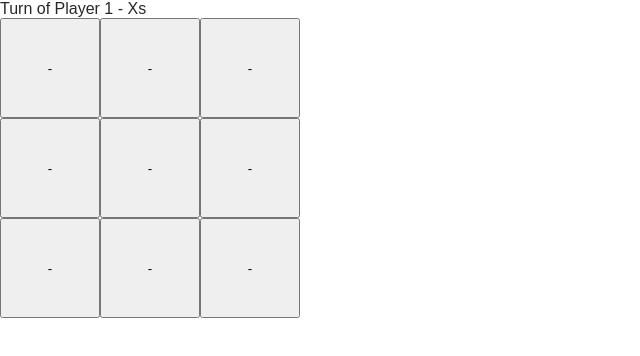
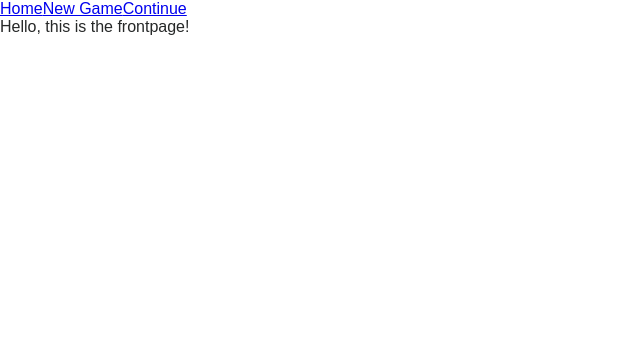
Before and after one commit to ebarra/TicTacToe_React_Redux, a React (Create React App) app: page / in a window 1280 px wide. Shown: the top 356 px of the page, without its empty margins (0-640 px from the left). Built offline with nearby package versions, Linux system fonts and the light colour scheme.

Commit message:
version working

```diff
--- a/package.json
+++ b/package.json
@@ -5,6 +5,7 @@
   "dependencies": {
     "react": "^16.2.0",
     "react-dom": "^16.2.0",
+    "react-router-dom": "^4.3.1",
     "react-scripts": "1.1.1"
   },
   "scripts": {
--- a/src/components/App.jsx
+++ b/src/components/App.jsx
@@ -1,43 +1,15 @@
 import React from 'react';
 import Header from './Header.jsx';
-import Board from './Board.jsx';
-
-const PLAYERX = "Player 1 - Xs";
-const PLAYER0 = "Player 2 - 0s";
+import Main from './Main.jsx';
 
 export default class App extends React.Component {
-  constructor(props) {
-    super(props);
-    this.state = {
-        turn: PLAYERX,
-        values: [
-        ['-', '-', '-'],
-        ['-', '-', '-'],
-        ['-', '-', '-'],
-        ],
-    };
-    this.appClick = this.appClick.bind(this);
+
+    render() {
+        return(
+          <div>
+            <Header />
+            <Main />
+          </div>
+        );
     }
-
-    appClick(rowNumber, columnNumber) {
-        let valuesCopy = JSON.parse(JSON.stringify(this.state.values));
-        let newMovement = this.state.turn === PLAYERX ? 'X' : '0';
-        valuesCopy[rowNumber][columnNumber] = newMovement;
-        this.setState({
-            turn: this.state.turn === PLAYERX ? PLAYER0 : PLAYERX,
-            values: valuesCopy,
-        });
-    }
-
-  render() {
-    let text = "Turn of " + this.state.turn;
-
-    return (
-      <div>
-        <Header text={text}/>
-        <Board values={this.state.values}  appClick={this.appClick}/>
-      </div>
-    );
 }
-
-}
--- a/src/components/Header.jsx
+++ b/src/components/Header.jsx
@@ -1,10 +1,13 @@
 import React from 'react';
+import { NavLink } from 'react-router-dom'
 
 export default class Header extends React.Component {
     render() {
         return (
-          <header className="header">
-            {this.props.text}
+          <header>
+                <NavLink exact to="/">Home</NavLink>
+                <NavLink exact to="/new">New Game</NavLink>
+                <NavLink exact to="/continue">Continue</NavLink>
           </header>
         );
     }
--- /dev/null
+++ b/src/components/Home.jsx
@@ -0,0 +1,10 @@
+import React from 'react';
+
+export default class Home extends React.Component {
+    render() {
+        return (
+          <div>Hello, this is the frontpage!</div>
+        );
+    }
+
+}
--- /dev/null
+++ b/src/components/Main.jsx
@@ -0,0 +1,19 @@
+import React from 'react';
+import { Switch, Route } from 'react-router-dom';
+import Game from './Tictactoe/Game';
+import Home from './Home';
+
+export default class Main extends React.Component {
+    render() {
+        return (
+          <main>
+            <Switch>
+              <Route exact path='/' component={Home}/>
+              <Route path='/new' component={Game}/>
+              <Route path='/continue' component={Game}/>
+            </Switch>
+          </main>
+        );
+    }
+
+}
--- /dev/null
+++ b/src/components/Tictactoe/Game.jsx
@@ -0,0 +1,43 @@
+import React from 'react';
+import Header from './Header.jsx';
+import Board from './Board.jsx';
+
+const PLAYERX = "Player 1 - Xs";
+const PLAYER0 = "Player 2 - 0s";
+
+export default class Game extends React.Component {
+  constructor(props) {
+    super(props);
+    this.state = {
+        turn: PLAYERX,
+        values: [
+        ['-', '-', '-'],
+        ['-', '-', '-'],
+        ['-', '-', '-'],
+        ],
+    };
+    this.appClick = this.appClick.bind(this);
+    }
+
+    appClick(rowNumber, columnNumber) {
+        let valuesCopy = JSON.parse(JSON.stringify(this.state.values));
+        let newMovement = this.state.turn === PLAYERX ? 'X' : '0';
+        valuesCopy[rowNumber][columnNumber] = newMovement;
+        this.setState({
+            turn: this.state.turn === PLAYERX ? PLAYER0 : PLAYERX,
+            values: valuesCopy,
+        });
+    }
+
+  render() {
+    let text = "Turn of " + this.state.turn;
+
+    return (
+      <div>
+        <Header text={text}/>
+        <Board values={this.state.values}  appClick={this.appClick}/>
+      </div>
+    );
+}
+
+}
--- /dev/null
+++ b/src/components/Tictactoe/Header.jsx
@@ -0,0 +1,12 @@
+import React from 'react';
+
+export default class Header extends React.Component {
+    render() {
+        return (
+          <header className="header">
+            {this.props.text}
+          </header>
+        );
+    }
+
+}
--- a/src/index.js
+++ b/src/index.js
@@ -2,5 +2,7 @@ import React from 'react';
 import ReactDOM from 'react-dom';
 import './assets/styles/index.css';
 import App from './components/App';
+import { BrowserRouter } from 'react-router-dom'
 
-ReactDOM.render(<App />, document.getElementById('root'));
+
+ReactDOM.render(<BrowserRouter><App/></BrowserRouter>, document.getElementById('root'));
```
Also changed, not shown: src/components/Tictactoe/Board.jsx (renamed from src/components/Board.jsx), src/components/Tictactoe/Square.jsx (renamed from src/components/Square.jsx), 1 other file (tests, documents, lock files or other folders).
